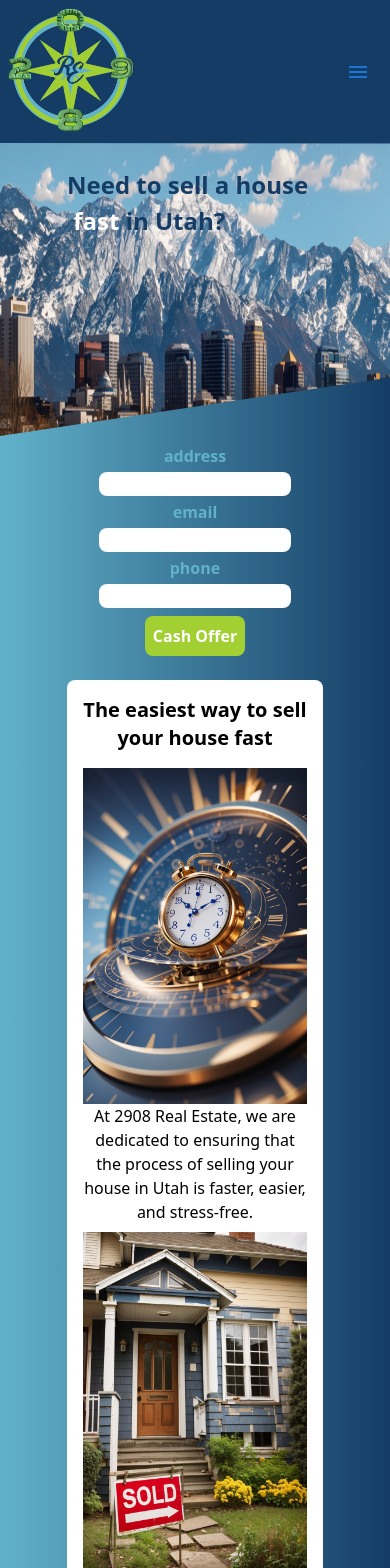
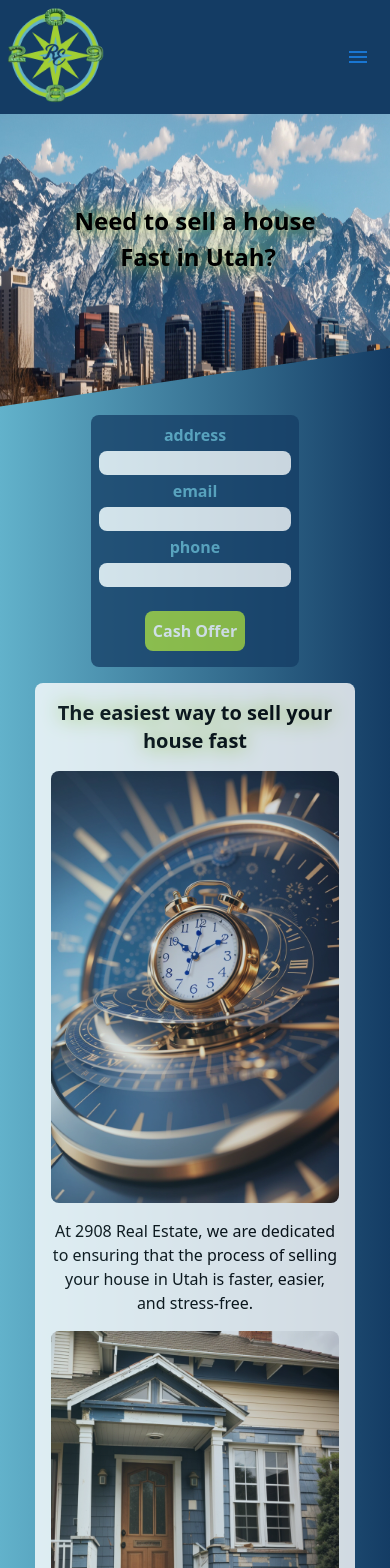
Before and after one commit to Sebastian2908-2007/1188-real-estate, a Next.js app: page / in a window 390 px wide. Shown: the top 1568 px of the page. Built offline with nearby package versions, Linux system fonts and the light colour scheme.

Commit message:
messed with hero h1 as well as adding my own text shadow property to tailwind config I styled the form a bit more as well as adding some margin to the sections and rounded edges to the pictures also messed with some media queries in the global css file

```diff
--- a/app/globals.css
+++ b/app/globals.css
@@ -20,6 +20,11 @@ margin: 2% 2% 3% 2%;
 
   font-size: 1.5rem;
 }
+.hero-heading{
+  @media screen and (min-width: 360px) {
+    transform: translate(-50%, -70%);
+  }
+}
 
 
 /*clip-path: polygon(0 0, 100% 0, 100% 100%, 0 80%);*/
@@ -33,11 +38,11 @@ margin: 2% 2% 3% 2%;
 
 .logo{
 @media screen and (min-width: 360px) {
-  width: 39%;
+  width: 30%;
 }
 }
 .logo{
-  @media screen and (min-width: 600px) {
+  @media screen and (min-width: 540px) {
     width: 30%;
   }
 }
--- a/app/page.js
+++ b/app/page.js
@@ -17,108 +17,146 @@ export default function Home() {
 
    <>
    <Hero/>
-   <section className="flex flex-col items-center mb-4 mt-2">
+   <section className="
+   flex
+   flex-col
+   items-center
+   mb-4
+   mt-2
+   min-[540px]:-translate-y-48
+   min-[768px]:-translate-y-64
+   ">
    <InitialForm/>
-  <section>
-   <section className="p-4 w-64 bg-white rounded-lg mt-4">
-    <h2 className="text-xl text-center mb-4 font-bold">The easiest way to sell your house fast</h2>
+  <section className="
+   w-64
+   min-[360px]:w-80
+   grid
+   auto-rows-min
+   grid-cols-1
+   min-[540px]:w-96
+   min-[768px]:grid-cols-2
+   min-[768px]:w-full
+   min-[768px]:p-8
+   gap-8
+   ">
+   <section className="p-4  bg-white rounded-lg mt-4 opacity-80">
+    <h2 className="text-xl text-center mb-4 font-bold drop-shadow-3xl">The easiest way to sell your house fast</h2>
     <Image
+    className="mb-4 rounded-lg"
    src={easiestPic2}
    alt="A watch or clock that conveys the speed at which 2908 real estate can by your house"
    />
-    <p className="text-center mb-2">
+    <p className="text-center mb-4">
       At 2908 Real Estate, we are dedicated to ensuring that the process of selling
        your house in Utah is faster, easier, and stress-free.
     </p>
     <Image
+    className="mb-4 rounded-lg"
    src={easiestPic4}
    alt="A distressed house bought fast by 2908 real estate"
    />
-    <p className="text-center mb-2">
+    <p className="text-center mb-4">
     If you are committed
       to selling your property in UT, we stand prepared to present you with a fair, all-cash offer.
     </p>
-    <p className="text-center mb-2">
+    <p className="text-center mb-4">
     What sets us apart is that we purchase your house directly from you, as-is,
     allowing you to walk away without the burden of handling any repairs.
     </p>
     <Image
+    className="mb-4 rounded-lg"
    src={easiestPic3}
    alt="A nice house bought quickly by 2908 real estate"
    />
-    <p className="text-center mb-2">
+    <p className="text-center mb-4">
     Additionally, we take
      care of property clean-up for you, making the entire experience remarkably easy and convenient.
     </p>
    </section>
 
-   <section className="p-4 w-64 bg-white rounded-lg mt-4">
-   <h2 className="text-xl text-center mb-4 font-bold">More Than Cash Offers</h2>
+   <section className="p-4  bg-white rounded-lg mt-4 opacity-80">
+   <h2 className="text-xl text-center mb-4 font-bold drop-shadow-3xl">More Than Cash Offers</h2>
    <Image
+   className="mb-4 rounded-lg"
    src={moreThan1}
    alt="2908 real estate completes win win deals"
    />
-   <p className="text-center mb-2">
+   <p className="text-center mb-4">
    At 2908 Real Estate, we go beyond just cash offers; our commitment to helping
     Utah home sellers extends to finding proven and creative solutions for your specific needs
    </p>
    <Image
+   className="mb-4 rounded-lg"
    src={moreThan2}
    alt="Fixer upper sold as-is to 2908 realestate"
    />
-   <p className="text-center mb-2">
+   <p className="text-center mb-4">
    If an all-cash offer doesn't align with your goals,
     we have the expertise to explore alternative options that can ease your financial burdens.
    </p>
-   <p className="text-center mb-2">
+   <p className="text-center mb-4">
    Our team is skilled at devising payment plans tailored to
    your situation, providing you with the potential for monthly profits.
    </p>
    <Image
+   className="mb-4 rounded-lg"
    src={moreThan3}
    alt="2908 real estate seller finaced deal"
    />
-   <p className="text-center mb-2">
+   <p className="text-center mb-4">
    Our goal is to ensure that you achieve the best possible outcome,
    allowing you to sell your house while maximizing your returns and securing your peace of mind.
    </p>
-   <p className="text-center mb-2">
+   <p className="text-center mb-4">
    With 2908 Real Estate, you'll experience a comprehensive
     approach that goes above and beyond to meet your unique requirements.
    </p>
    </section>
 
-   <section className="p-4 w-64 bg-white rounded-lg mt-4">
-   <h2 className="text-xl text-center mb-4 font-bold">Ugly House? No Problem</h2>
+   <section className="p-4
+    bg-white
+    rounded-lg
+    mt-4
+    min-[768px]:col-span-2
+    min-[768px]: flex
+    min-[768px]: flex-col
+    min-[768px]: items-center
+    opacity-80
+   ">
+   <h2 className="text-xl text-center mb-4 font-bold drop-shadow-3xl">Ugly House? No Problem</h2>
    <Image
+   className="mb-4 rounded-lg"
    src={UglyHouse}
    alt="very distressed house"
    />
-   <p className="text-center mb-2">
+   <p className="text-center mb-4">
    At 2908 Real Estate, we specialize in purchasing
     "diamonds in the rough" – the not-so-perfect houses that other buyers might shy away from.
    </p>
    <Image
+   className="mb-4 rounded-lg"
    src={UglyHouse2}
    alt="very distressed house"
    />
-   <p className="text-center mb-2">
+   <p className="text-center mb-4">
    If your home needs some tender loving care and falls into the category of an "ugly house," worry not!
     We are more than eager to make you a fair all-cash offer for your property, exactly as it is.
    </p>
    <Image
+   className="mb-4 rounded-lg"
    src={UglyHouse3}
    alt="very distressed house"
    />
-   <p className="text-center mb-2">
+   <p className="text-center mb-4">
    You won't have to lift a finger to fix it up or spend money on renovations. We see the hidden potential
     in these unique properties and have the expertise to handle all the necessary improvements.
    </p>
    <Image
+   className="mb-4 rounded-lg"
    src={UglyHouse4}
    alt="very distressed house"
    />
-   <p className="text-center mb-2">
+   <p className="text-center mb-4">
    Selling your "ugly house" has never been easier – just leave it to 2908 Real Estate, and we'll
     take care of the rest, providing you with a hassle-free and profitable selling experience.
    </p>
--- a/components/Hero.jsx
+++ b/components/Hero.jsx
@@ -4,24 +4,26 @@ import wasatch from '../public/wasatch.jpg';
 export default function Hero () {
     return(
         <div className="clip-your-needful-style bg-sitedrkblu">
-            <h1 className="hero-heading w-64 min-[540px]:w-96">
-            <span className=" font-bold text-sitedrkblu min-[540px]:text-4xl">Need to sell</span>
+            <h1 className="hero-heading text-center w-64 min-[540px]:w-96">
+            <span className=" font-bold text-black  min-[540px]:text-4xl drop-shadow-3xl">Need to sell</span>
             &nbsp;
-            <span className=" font-bold text-sitedrkblu min-[540px]:text-4xl">a house </span>
+            <span className=" font-bold text-black min-[540px]:text-4xl drop-shadow-3xl">a house </span>
             &nbsp;
 
-                <span className="font-bold
-                 text-white
-                 min-[540px]:text-sitedrkblu
-                 min-[540px]:text-4xl"
+                <span className="
+                 font-bold
+                 text-black
+                 min-[540px]:text-4xl
+                 drop-shadow-3xl
+                 "
                  >
-                    fast
+                    Fast
                 </span>
                 &nbsp;
                 <span className=" font-bold
-                 text-sitedrkblu
-                 min-[540px]:text-sitedrkblu
+                 text-black
                  min-[540px]:text-4xl
+                 drop-shadow-3xl
                 ">
                      in Utah?
                 </span>
--- a/components/InitialForm.jsx
+++ b/components/InitialForm.jsx
@@ -1,20 +1,56 @@
 'use client'
 const InitialForm = () => {
     return(
-     <form className="hero-form flex flex-col  items-center">
-     <div className="flex flex-col">
-        <label className="mb-1 text-sitelteblu font-bold text-center" htmlFor="address">address</label>
-        <input className="rounded-lg mb-1 w-48" type="text" name="address" />
+     <form className="hero-form
+      flex flex-col
+      items-center
+      bg-sitedrkblu
+      opacity-75
+      p-2
+      rounded-lg
+      min-[540px]:w-64
+      min-[768px]:w-80
+      ">
+     <div className="flex flex-col ">
+        <label className="
+        mb-1
+         text-sitelteblu
+         font-bold
+         text-center
+        "
+        htmlFor="address"
+        >
+            address
+        </label>
+        <input className="rounded-lg mb-1 w-48 min-[768px]:w-64" type="text" name="address" />
     </div>
      <div className="flex flex-col">
-        <label className="mb-1 text-sitelteblu font-bold text-center" htmlFor="email">email</label>
-        <input className="rounded-lg mb-1 w-48" type="text" name="email" />
+        <label className="
+        mb-1
+         text-sitelteblu
+         font-bold
+         text-center
+        "
+        htmlFor="email"
+        >
+            email
+        </label>
+        <input className="rounded-lg mb-1 w-48 min-[768px]:w-64" type="text" name="email" />
      </div>
      <div className="flex flex-col">
-        <label className="mb-1 text-sitelteblu font-bold text-center" htmlFor="phone">phone</label>
-        <input className="rounded-lg mb-2 w-48" type="text" name="phone" />
+        <label className="
+        mb-1
+         text-sitelteblu
+         font-bold
+         text-center
+        "
+        htmlFor="phone"
+        >
+            phone
+        </label>
+        <input className="rounded-lg mb-2 w-48 min-[768px]:w-64" type="text" name="phone" />
      </div>
-     <button className="rounded-lg mb-2 bg-sitegrn p-2 text-white font-bold">Cash Offer</button>
+     <button className="rounded-lg mb-2 bg-sitegrn p-2 text-white font-bold mt-4">Cash Offer</button>
      </form>
     );
 };
--- a/tailwind.config.js
+++ b/tailwind.config.js
@@ -16,6 +16,9 @@ module.exports = {
         sitedrkblu: '#143c64',
         sitelteblu: '#62b2cb',
         sitegrn: '#a2d033',
+      },
+      dropShadow: {
+        '3xl': '0 0 10px #a2d033',
       }
     },
   },
```
